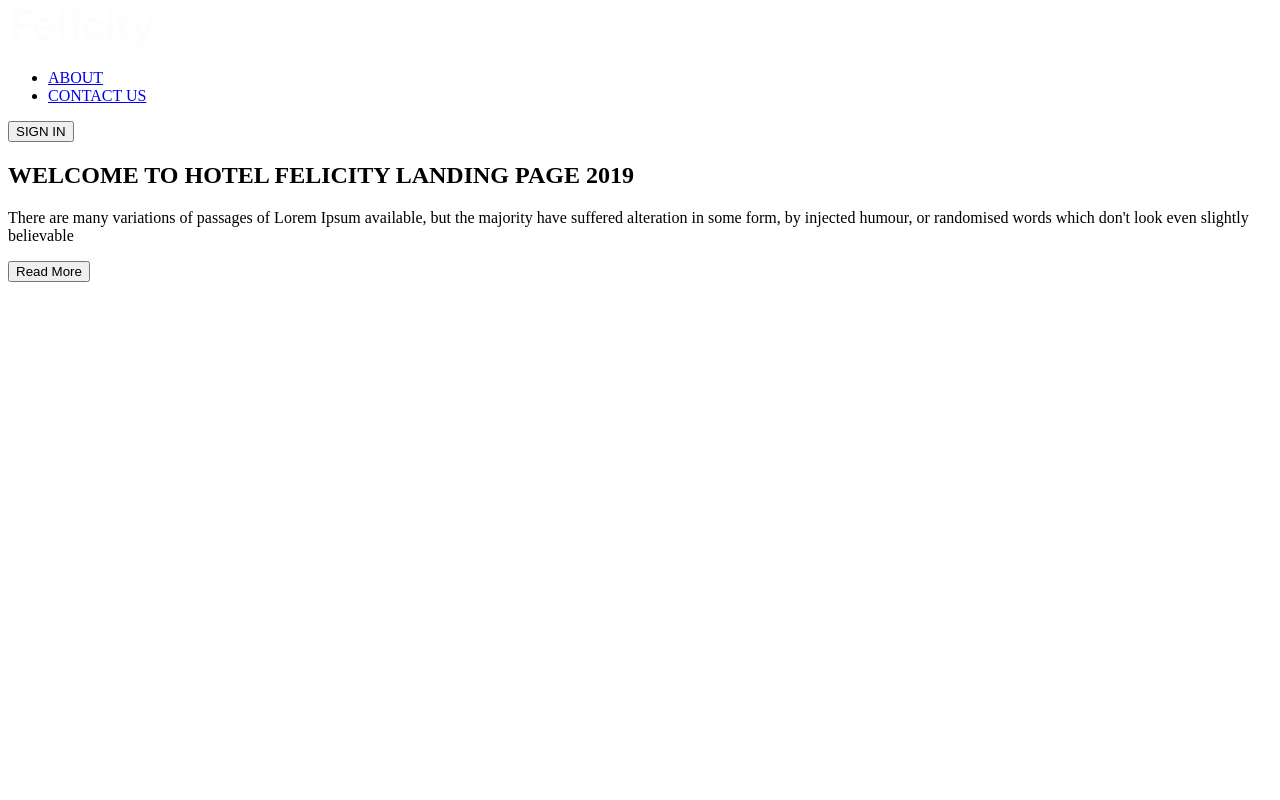
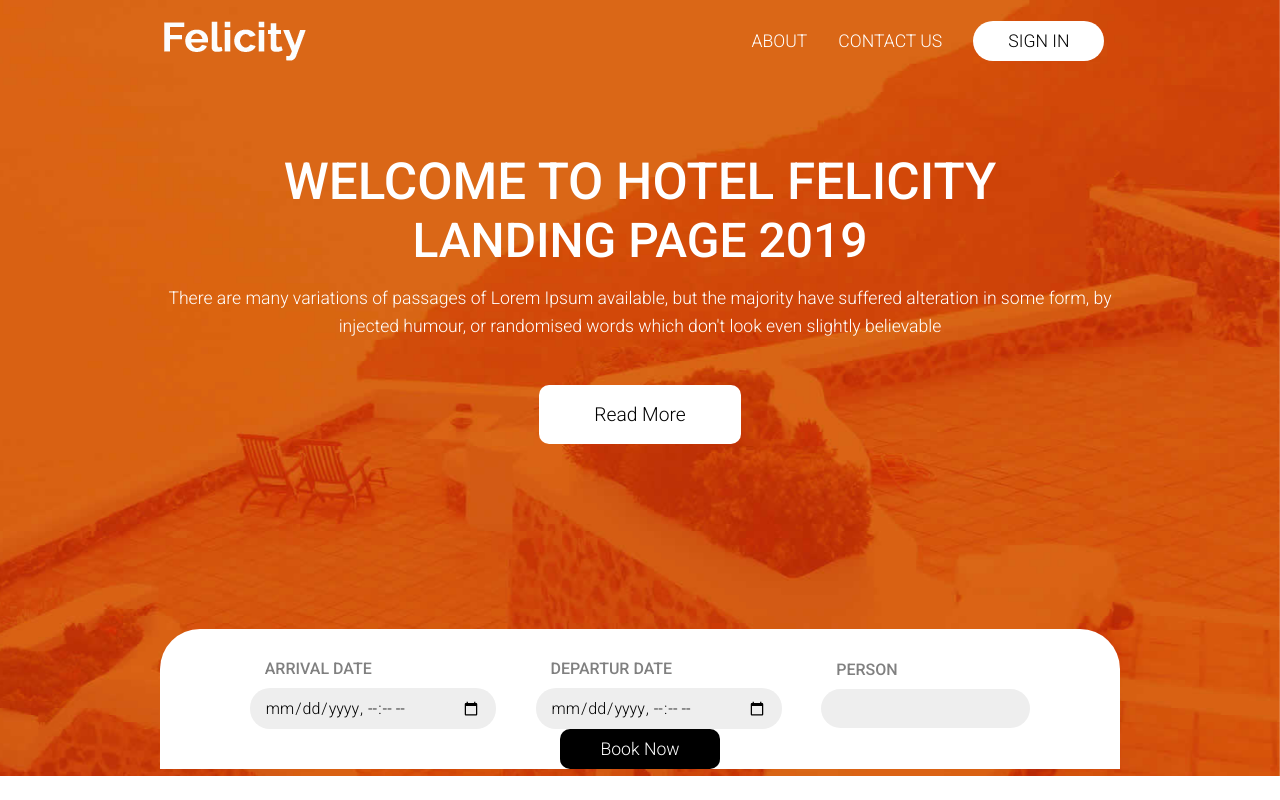
Before and after one commit to marijadragicevic/Felicity, a plain HTML site: page index.html in a window 1280 px wide. Drawn offline with Linux system fonts and the light colour scheme.

Commit message:
2.commit/Add style Header section

```diff
--- a/index.html
+++ b/index.html
@@ -8,28 +8,48 @@
     <title>Felicity</title>
 </head>
 <body>
+
+    <!-- HEADER SECTION -->
     <header>
-
         <div class="container">
             <nav>
                 <img src="./images/logo.png" alt="logo">
                 <ul>
                     <li><a href="#about">ABOUT</a></li>
                     <li><a href="#contact">CONTACT US</a></li>
+                    <li> <button type="button">SIGN IN</button></li>
                 </ul>
-                <button>SIGN IN</button>
             </nav>
 
+            <section>
                 <hgroup>
-                <h2>WELCOME TO HOTEL FELICITY LANDING PAGE 2019 </h2>
+                    <h2>WELCOME TO HOTEL FELICITY </h2>
+                    <h3> LANDING PAGE 2019</h3>
                     <p>
                         There are many variations of passages of Lorem Ipsum available, but the majority have suffered alteration in some form, by injected humour, or randomised words which don't look even slightly believable
                     </p>
 
                     <button type="button">Read More</button>
+
                 </hgroup>
+                <form action="">
+                    <div>
+                        <label for="">ARRIVAL DATE</label>
+                        <input type="datetime-local" name="" id="">
                     </div>
+                    <div>
+                        <label for="">DEPARTUR DATE</label>
+                        <input type="datetime-local" name="" id="">
+                    </div>
+                    <div>
+                        <label for="">PERSON</label>
+                        <input type="number" name="" id="">
+                    </div>
+                   <button type="button">Book Now</button>
+                </form>
+            </section>
 
+        </div>
     </header>
 </body>
 </html>
--- a/scss/style.scss
+++ b/scss/style.scss
@@ -0,0 +1,198 @@
+//import font
+@import url("https://fonts.googleapis.com/css2?family=Balsamiq+Sans:ital@1&family=Bitter:ital,wght@0,100;0,200;0,300;0,400;0,500;0,600;1,100;1,200;1,300;1,400;1,500;1,600&family=Cutive+Mono&family=Karla:ital,wght@0,200;0,300;0,400;0,500;0,600;1,300&family=Lato:ital,wght@0,100;0,300;0,400;0,700;1,300;1,400&family=Montserrat:ital,wght@0,100;0,200;0,300;0,400;1,100;1,200&family=Nunito:ital,wght@0,200;0,300;0,400;0,500;0,600;0,700;1,200;1,300;1,400;1,500;1,600&family=Open+Sans:ital,wght@0,400;0,500;0,600;0,700;1,300;1,400;1,500;1,600&family=Quicksand:wght@300;400;500;600&family=Roboto:ital,wght@0,100;0,300;0,400;0,500;1,300;1,400&family=Rubik:ital,wght@0,300;0,400;0,500;0,600;1,300&family=Source+Sans+Pro:ital,wght@0,200;0,300;0,400;0,600;1,200;1,300;1,400&family=Ubuntu:wght@300&family=Work+Sans:wght@300&family=Zen+Kaku+Gothic+New:wght@300;400&display=swap");
+
+// VARIABLES
+$blue: #0000fe;
+$grey: #4e4e4e;
+$orange: #ff6600;
+$yellow: #f1bb17;
+$white: white;
+$transition: 0.6s ease;
+
+// MIXINS
+@mixin buttonDesign($padding, $fontSize, $borderRadius) {
+  border: none;
+  background-color: white;
+  padding: $padding;
+  font-size: $fontSize;
+  border-radius: $borderRadius;
+}
+
+// DEFAULT STYLES
+
+* {
+  margin: 0;
+  padding: 0;
+  box-sizing: border-box;
+  scroll-behavior: smooth;
+  font-family: "Roboto";
+  font-weight: 300;
+}
+
+.container {
+  width: 75%;
+  margin: auto;
+}
+
+a {
+  text-decoration: none;
+  &:hover {
+    transition: $transition;
+  }
+}
+ul {
+  list-style-type: none;
+}
+
+h1,
+h2,
+h3,
+h4,
+h5,
+h6 {
+  font-weight: 400;
+}
+
+// HEADER SECTION
+
+header {
+  background-image: url("../images/banner.jpg");
+  background-position: top;
+  background-size: cover;
+  width: 100%;
+  height: 97vh;
+  color: $white;
+  background-attachment: fixed;
+
+  .container {
+    nav {
+      display: flex;
+      justify-content: space-between;
+      align-items: center;
+      flex-wrap: wrap;
+      padding: 20px 0px;
+
+      ul {
+        flex: 0 0 40%;
+        display: flex;
+        justify-content: space-around;
+        align-items: center;
+
+        li {
+          padding: 0px 10px;
+          a {
+            color: white;
+            font-size: 1.1rem;
+
+            &:hover {
+              color: black;
+            }
+          }
+
+          button {
+            border-radius: 20px;
+            @include buttonDesign(10px 35px, 1.1rem, 20px);
+
+            &:hover {
+              background-color: $yellow;
+              transition: $transition;
+              color: white;
+            }
+          }
+        }
+      }
+    }
+
+    section {
+      display: flex;
+      flex-direction: column;
+      align-items: center;
+      height: 86vh;
+      justify-content: space-between;
+      text-align: center;
+
+      hgroup {
+        padding-top: 70px;
+        h2 {
+          font-size: 3.2rem;
+          font-weight: 500;
+        }
+        h3 {
+          font-weight: 500;
+          font-size: 3rem;
+        }
+        p {
+          padding: 15px 0px;
+          font-size: 1.1rem;
+          line-height: 1.6;
+        }
+        button {
+          margin: 30px 0px;
+          @include buttonDesign(18px 55px, 1.2rem, 10px);
+
+          &:hover {
+            background-color: $yellow;
+            transition: $transition;
+            border-radius: 25px;
+            color: white;
+          }
+        }
+      }
+
+      form {
+        // nisam siguran da li moze ovako
+        width: 100%;
+        display: flex;
+        justify-content: space-evenly;
+        align-items: center;
+        flex-wrap: wrap;
+        background-color: white;
+        border-top-left-radius: 40px;
+        border-top-right-radius: 40px;
+        padding: 20px 50px 0px;
+
+        div {
+          display: flex;
+          flex-direction: column;
+          align-items: flex-start;
+
+          label {
+            font-size: 1rem;
+            font-weight: 500;
+            color: gray;
+            padding: 10px 15px;
+          }
+          input {
+            border: none;
+            outline: none;
+            background-color: #eee;
+            padding: 10px 15px;
+            border-radius: 20px;
+            font-size: 1rem;
+
+            &:focus {
+              border: 2px solid rgba(255, 136, 0, 0.911);
+            }
+          }
+        }
+
+        button {
+          margin: 0;
+          align-self: flex-end;
+          background-color: black;
+          border: none;
+          border-radius: 10px;
+          color: white;
+          font-size: 1.1rem;
+          padding: 10px 40px;
+
+          &:hover {
+            background-color: $yellow;
+            transition: $transition;
+            border-radius: 25px;
+          }
+        }
+      }
+    }
+  }
+}
```
Also changed, not shown: css/style.css, scss/style.css (deleted), 2 other files. Lines whose indentation alone changed are shown as unchanged.
